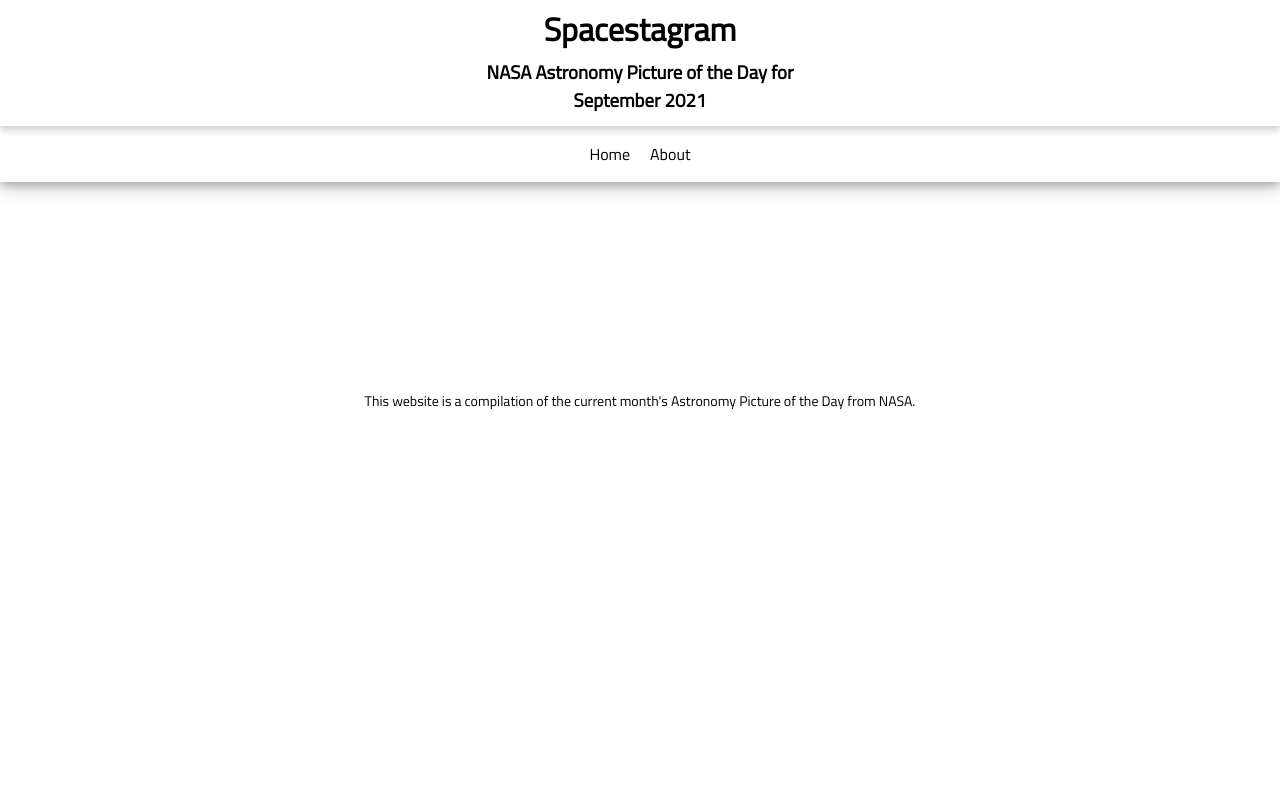
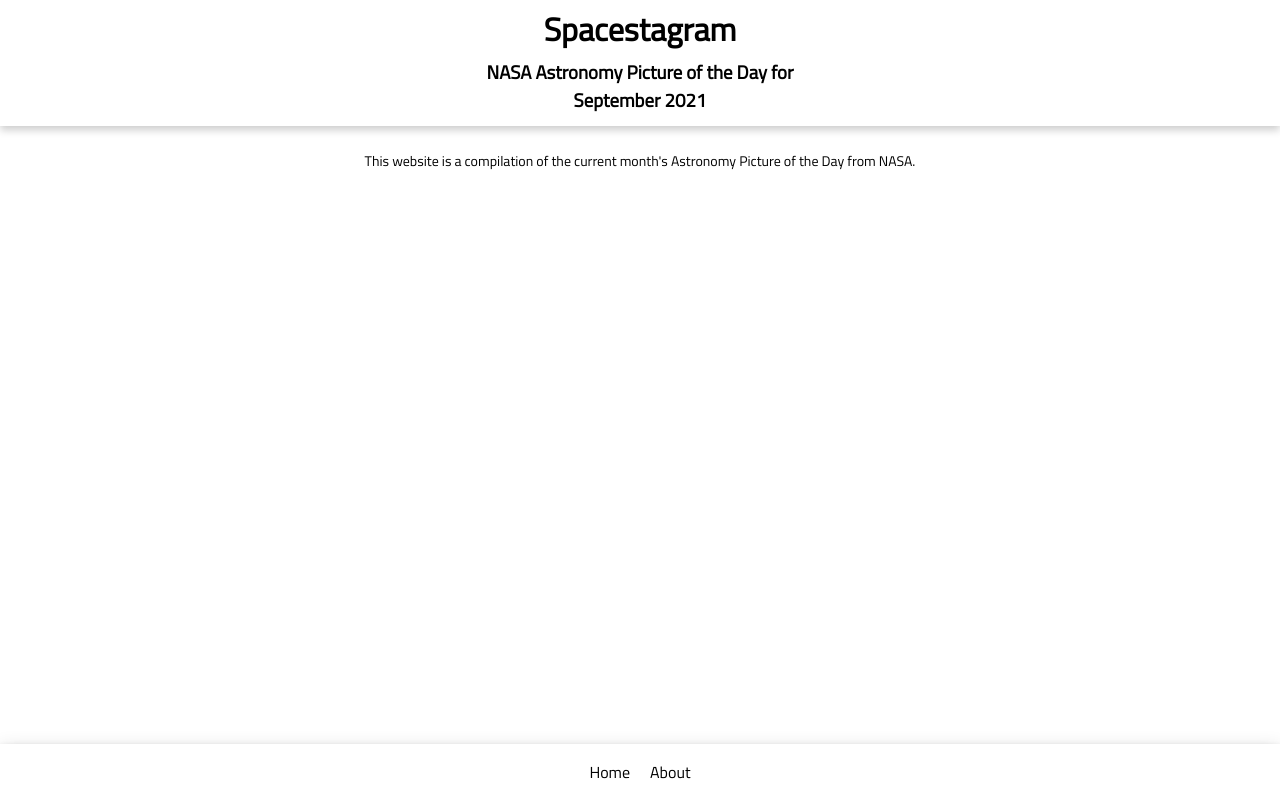
Before and after one commit to tcelovsky/spacestagram, a React (Create React App) app: page /about in a window 1280 px wide. Built offline with nearby package versions, Linux system fonts and the light colour scheme.

Commit message:
Update .about style

```diff
--- a/src/components/Main.js
+++ b/src/components/Main.js
@@ -33,7 +33,6 @@
         return fetch(QUERY_URL, configObj)
           .then(response => response.json())
           .then(data => setItems([...items, data]))
-          // .then(generateCards())
     }
 
     const generateCards = () => {
@@ -49,7 +48,6 @@
     return (
       <main>
           {generateCards()}
-          {console.log(items)}
       </main>
     );
 }
--- a/src/styles/App.css
+++ b/src/styles/App.css
@@ -26,7 +26,9 @@
 }
 
 .about {
-  position: absolute;
+  position: relative;
+  height: 100vh;
+  padding-top: 20px;
   top: 50%;
   left: 50%;
   transform: translateX(-50%) translateY(-50%);
--- a/src/styles/Card.css
+++ b/src/styles/Card.css
@@ -9,6 +9,24 @@
   box-shadow: 6px 6px 6px 6px rgba(0, 0, 0, 0.082);
   overflow: scroll;
   border-radius: 15px;
+}
+
+@media only screen and (min-width: 968px) and (max-width: 1169px) {
+  figure {
+    grid-template-columns: 1fr 1fr 1fr;
+  }
+}
+
+@media only screen and (min-width: 500px) and (max-width: 967px) {
+  figure {
+    grid-template-columns: 1fr 1fr;
+  }
+}
+
+@media only screen and (min-width: 300px) and (max-width: 499px) and (orientation: portrait) {
+  figure {
+    grid-template-columns: 1fr;
+  }
 }
 
 figcaption {
```
